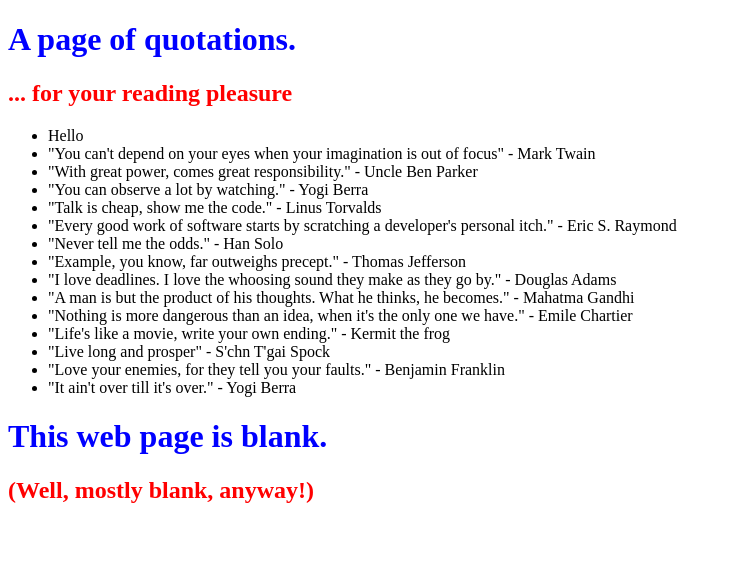
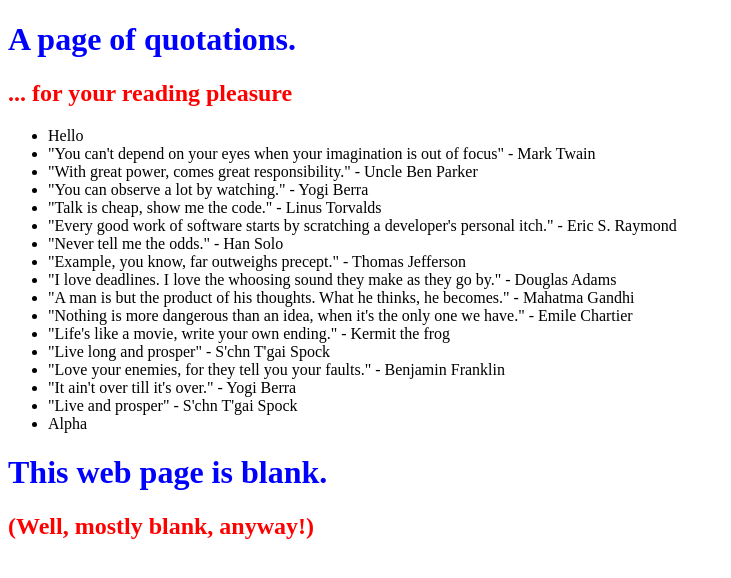
Before and after one commit to gksetu/0main_openSAP_repo, a plain HTML site: page index.html in a window 1280 px wide. Shown: the whole page, without its empty margins (0-731 px from the left). Drawn offline with Linux system fonts and the light colour scheme.

Commit message:
added line item 'alpha'

```diff
--- a/index.html
+++ b/index.html
@@ -24,6 +24,8 @@
 				<li>"Live long and prosper" - S'chn T'gai Spock</li>
 				<li>"Love your enemies, for they tell you your faults." - Benjamin Franklin </li>
 				<li>"It ain't over till it's over." - Yogi Berra </li>
+				<li>"Live and prosper" - S'chn T'gai Spock</li>
+				<li>Alpha</li>
 				</ul>
 			<h1>This web page is blank.</h1>
 			<h2>(Well, mostly blank, anyway!)</h2>
```
